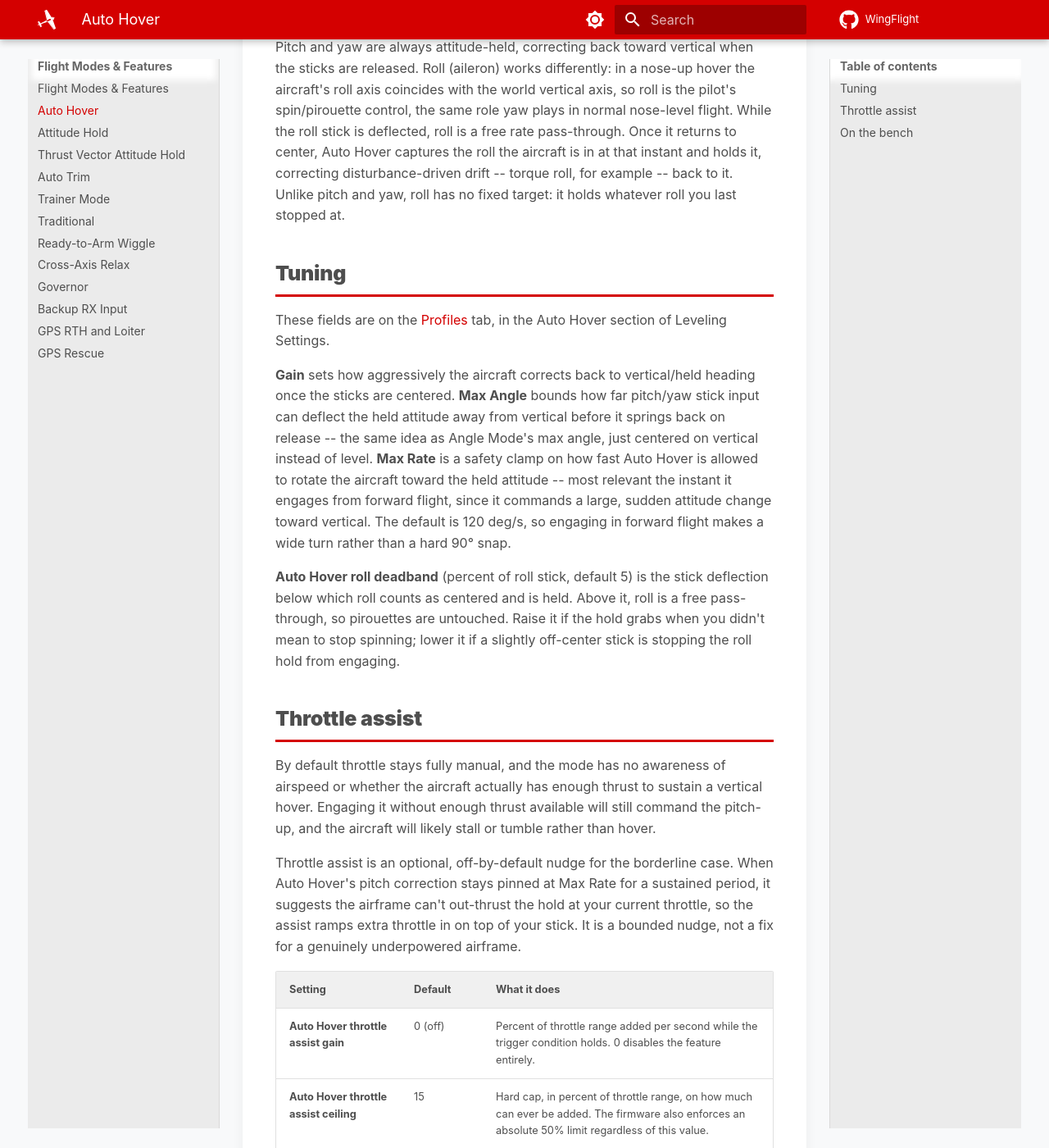
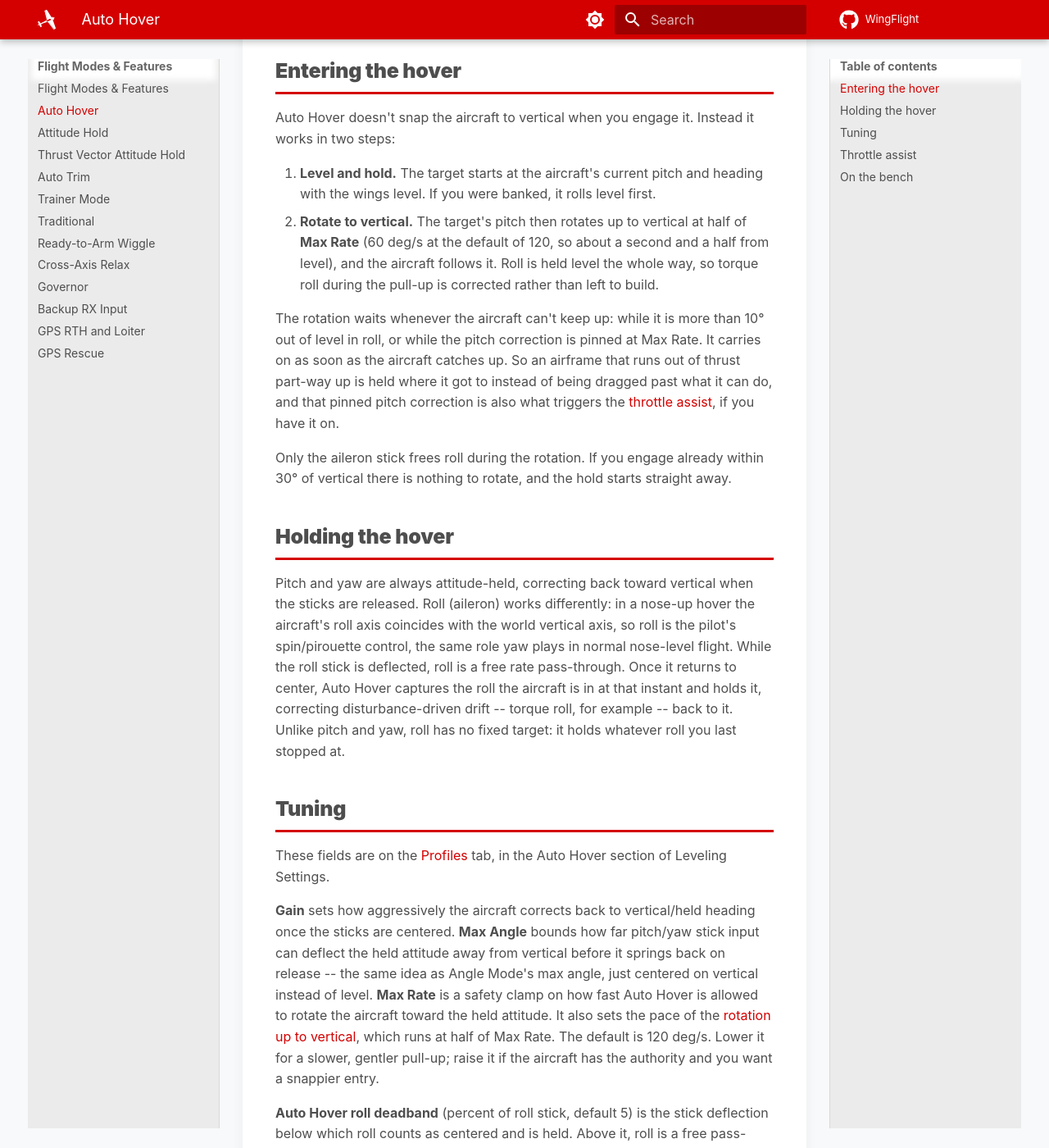
Before and after one commit to WingFlight/wingflight-docs, an MkDocs documentation site: the page built from docs/flight-modes/auto-hover.md, in a window 1280 px wide and 1400 px high, scrolled down 437 px. Shown: the whole window at 82% size. Built offline with MkDocs 1.6.1 and Material for MkDocs 9.7.7, drawn with Linux system fonts in a browser that asks for light colours; some of the changed text lies outside the part shown.

Commit message:
Document the AUTOHOVER level-then-rotate entry
Engaging now levels the wings, holds roll, and rotates the target up to
vertical at half of Max Rate, pausing when the aircraft can't keep up,
instead of snapping to vertical. Update the roll, Max Rate, throttle
assist and bench sections to match (firmware snapshot 0.0.25).

Co-Authored-By: Claude Sonnet 5 <noreply@anthropic.com>

```diff
--- a/docs/flight-modes/auto-hover.md
+++ b/docs/flight-modes/auto-hover.md
@@ -10,6 +10,33 @@ from WingFlight's normal forward-flight stabilization -- enable it via the
 [Auxiliary](../configurator/tabs/auxiliary.md) tab on a switch you can
 reach quickly, since transitioning in and out of hover is often a deliberate
 part of a maneuver.
+
+## Entering the hover
+
+Auto Hover doesn't snap the aircraft to vertical when you engage it.
+Instead it works in two steps:
+
+1. **Level and hold.** The target starts at the aircraft's current pitch
+   and heading with the wings level. If you were banked, it rolls level
+   first.
+2. **Rotate to vertical.** The target's pitch then rotates up to vertical
+   at half of **Max Rate** (60 deg/s at the default of 120, so about a
+   second and a half from level), and the aircraft follows it. Roll is
+   held level the whole way, so torque roll during the pull-up is corrected
+   rather than left to build.
+
+The rotation waits whenever the aircraft can't keep up: while it is more
+than 10° out of level in roll, or while the pitch correction is pinned at
+Max Rate. It carries on as soon as the aircraft catches up. So an airframe
+that runs out of thrust part-way up is held where it got to instead of
+being dragged past what it can do, and that pinned pitch correction is also
+what triggers the [throttle assist](#throttle-assist), if you have it on.
+
+Only the aileron stick frees roll during the rotation. If you engage
+already within 30° of vertical there is nothing to rotate, and the hold
+starts straight away.
+
+## Holding the hover
 
 Pitch and yaw are always attitude-held, correcting back toward vertical
 when the sticks are released. Roll (aileron) works differently: in a
@@ -33,10 +60,10 @@ pitch/yaw stick input can deflect the held attitude away from vertical
 before it springs back on release -- the same idea as Angle Mode's max
 angle, just centered on vertical instead of level. **Max Rate** is a
 safety clamp on how fast Auto Hover is allowed to rotate the aircraft
-toward the held attitude -- most relevant the instant it engages from
-forward flight, since it commands a large, sudden attitude change toward
-vertical. The default is 120 deg/s, so engaging in forward flight makes a wide
-turn rather than a hard 90° snap.
+toward the held attitude. It also sets the pace of the
+[rotation up to vertical](#entering-the-hover), which runs at half of Max
+Rate. The default is 120 deg/s. Lower it for a slower, gentler pull-up;
+raise it if the aircraft has the authority and you want a snappier entry.
 
 **Auto Hover roll deadband** (percent of roll stick, default 5) is the stick
 deflection below which roll counts as centered and is held. Above it, roll
@@ -48,9 +75,9 @@ off-center stick is stopping the roll hold from engaging.
 
 By default throttle stays fully manual, and the mode has no awareness of
 airspeed or whether the aircraft actually has enough thrust to sustain a
-vertical hover. Engaging it without enough thrust available will still
-command the pitch-up, and the aircraft will likely stall or tumble rather
-than hover.
+vertical hover. Engaging it without enough thrust available won't get the
+aircraft to vertical: the rotation stops where the airframe can't keep up,
+and it will likely sink or stall rather than hover.
 
 Throttle assist is an optional, off-by-default nudge for the borderline
 case. When Auto Hover's pitch correction stays pinned at Max Rate for a
@@ -87,13 +114,18 @@ in-flight authority, the same as Angle and Horizon modes -- so tilting the
 airframe by hand shows a real, gentler correction. It's not fully live
 until liftoff.
 
-Roll hold only starts working once the aircraft is within about 30° of
-vertical, so engaging from level on the bench won't wind up the roll hold
-while it's still swinging toward vertical. It locks in two stages: between 30°
-and 10° from vertical roll only *tracks*, and it is only allowed to freeze,
-and start its settle countdown, inside 10°. That keeps it from locking a roll
-the aircraft is still spinning through while it flares up from forward
-flight. Once locked, the hold stays until the aircraft leaves the 30° band.
+The [rotation to vertical](#entering-the-hover) follows the airframe, so on
+the bench, where it can't actually rotate, the target only runs ahead until
+the pitch correction is pinned at Max Rate (about 24° ahead at the default
+Gain and Max Rate) and then waits there. It doesn't wind up toward a vertical
+target the aircraft will never reach.
+
+When you engage within about 30° of vertical there is no rotation, and roll
+locks in two stages: between 30° and 10° from vertical it only *tracks*, and
+it is only allowed to freeze, and start its settle countdown, inside 10°.
+That keeps it from locking a roll the aircraft is still spinning through as
+it settles. Once locked, the hold stays until the aircraft leaves the 30°
+band.
 
 When you release the roll stick, roll keeps tracking until it has actually
 stopped rotating (under about 15 deg/s) or 0.4 seconds have passed, and only
```
